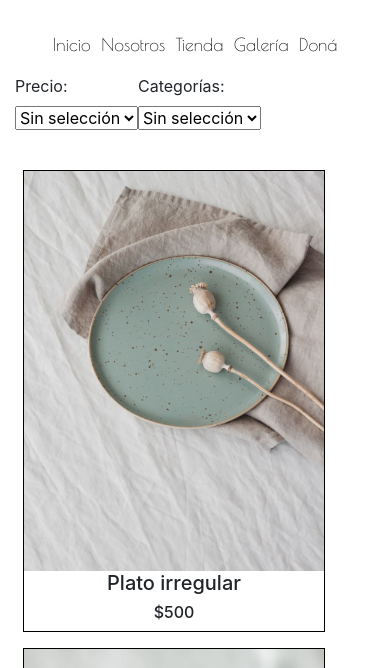
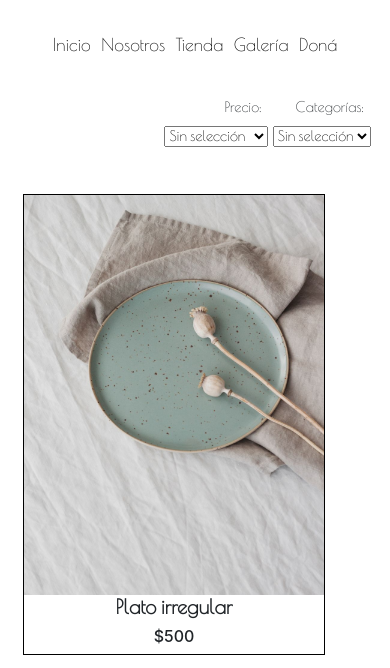
Before and after one commit to VictoriaZabala/Pawttery, a plain HTML site: page productos.html in a window 390 px wide. Shown: the part 109-777 px from the top of the page. Drawn offline with nearby package versions, Linux system fonts and the light colour scheme.

Commit message:
cambio filtro tienda

```diff
--- a/SCSS/style.scss
+++ b/SCSS/style.scss
@@ -156,15 +156,26 @@ display: block;
 /*Hasta acá va el index.html*/
 
 .botones__base {
+font-family: $font-type;
+font-size: weight(xs);
 display: flex;
-align-items: flex-end;
+justify-content: flex-end;
 }
 
 .boton {
+padding-right: .3em;
+margin-top: 1.5em;
+padding-bottom: .5em;
 display: flex;
-flex-direction: column;
+justify-content: flex-end;
 }
 
+.boton label {
+display: inline-flex;
+align-self: flex-end;
+margin-left: .5em;
+padding-right: .5em;
+}
 .productos {
 padding: 2em;
 display: flex;
@@ -178,6 +189,11 @@ display: inline-block;
 .tarjeta {
 display: flex;
 padding: 0.5em;
+}
+
+.tarjeta h5 {
+font-family: $font-type;
+font-weight: bold;
 }
 
 .tarjeta div {
@@ -511,4 +527,42 @@ font-size: weight(xs);}
 h2 {
 font-size: weight(s);}
 
+.botones__base {
+font-family: $font-type;
+font-size: weight(xxs);
 }
+
+.boton {
+padding-right: .3em;
+margin-top: 1.5em;
+padding-bottom: .5em;
+display: flex;
+flex-direction: column;
+}
+
+.boton label {
+display: inline-flex;
+align-self: flex-end;
+margin-left: .1em;
+}
+.productos {
+padding: 2em;
+display: flex;
+flex-wrap: wrap;
+}
+
+.productos div {
+display: inline-block;
+}
+
+.tarjeta {
+display: flex;
+padding: 0.5em;
+}
+
+.tarjeta h5 {
+font-family: $font-type;
+font-weight: bold;
+}
+
+}
```
Also changed, not shown: CSS/style.css.
